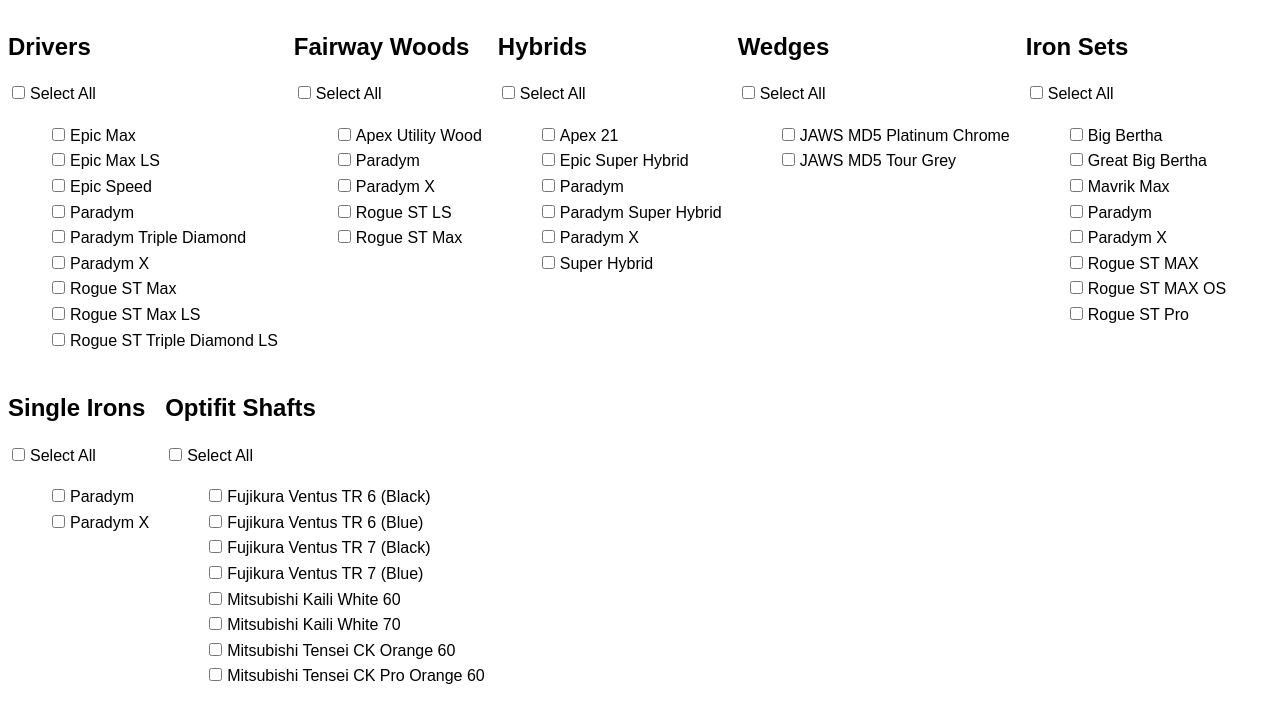
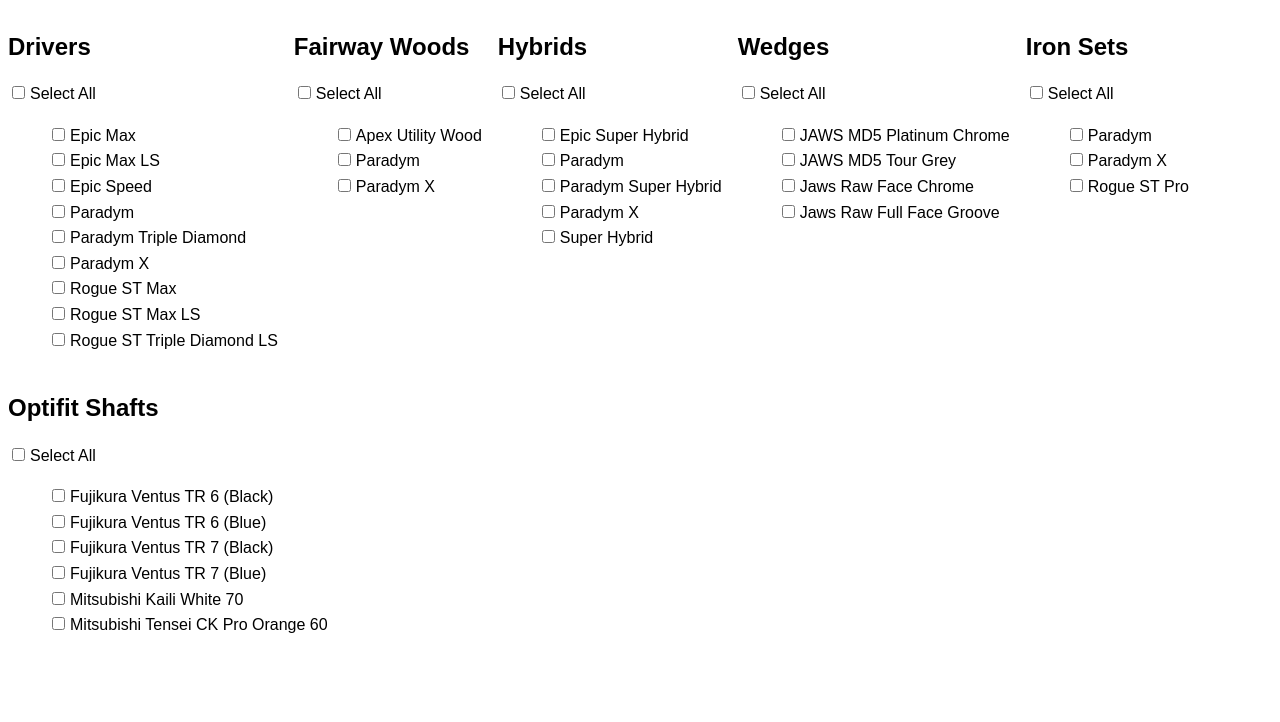
Before and after one commit to whutshisname/golf-scraper, a Next.js app: page / in a window 1280 px wide. Shown: the top 722 px of the page. Built offline with nearby package versions, Linux system fonts and the light colour scheme.

Commit message:
Update:  - Add new Wedges - Remove individual clubs we don't watch - Modify sort to move Null to end

```diff
--- a/src/components/TableDisplay.js
+++ b/src/components/TableDisplay.js
@@ -54,7 +54,7 @@
         }
         return acc;
       }, {});
-      return { id: product.pid + "-" + variantIndex, ...variantObj, product: product.pid };
+      return { id: product.pid + '-' + variantIndex, ...variantObj, product: product.pid };
     })
   );
 
@@ -68,47 +68,48 @@
   );
 
   function customSortComparator(v1, v2, cellParams1, cellParams2) {
-    const getPrice = value => {
+    const getPrice = (value) => {
       if (Array.isArray(value) && value[1] && value[1] !== '-') {
         return parseFloat(value[1].replace('$', ''));
       }
-      return null;  // using null to represent empty values (i.e., '-')
-    }
+      return null;
+    };
 
     const price1 = getPrice(v1);
     const price2 = getPrice(v2);
 
-    // Safely check if sortModel exists and has items
-    const sortModelExists = cellParams1.sortModel && cellParams1.sortModel.length;
-    const orderDirection = sortModelExists && cellParams1.sortModel[0].sort === 'asc' ? 1 : -1;
+    // Ensure sortModel is defined and extract the sort direction
+    const sortModelExists = cellParams1.api && cellParams1.api.getSortModel && cellParams1.api.getSortModel().length;
+    const isAsc = sortModelExists && cellParams1.api.getSortModel()[0].sort === 'asc';
+
+    console.log('isAsc',isAsc);
 
     if (price1 === null && price2 === null) return 0;
-    if (price1 === null) return 1;  // Always place null at the bottom
-    if (price2 === null) return -1; // Always place null at the bottom
+    if (price1 === null) return isAsc ? 1 : -1;
+    if (price2 === null) return isAsc ? -1 : 1;
 
-    return (price1 - price2) * orderDirection;
+    return price1 - price2;
   }
 
-  const toolbarRef = useRef(null);  // This ref is used to capture the toolbar's width
-  const [toolbarWidth, setToolbarWidth] = useState('100%');  // Start with 100% as default
+  const toolbarRef = useRef(null);
+  const [toolbarWidth, setToolbarWidth] = useState('100%');
 
   useEffect(() => {
     if (toolbarRef.current) {
-      setToolbarWidth(toolbarRef.current.offsetWidth + 'px');  // Capture the width once the component mounts
+      setToolbarWidth(toolbarRef.current.offsetWidth + 'px');
     }
   }, []);
 
   function FiltersToolbar() {
-    // Determine unique values for each label
     const uniqueValues = {};
-    variantLabels.forEach(label => {
-      uniqueValues[label] = [...new Set(variants.map(variant => variant[label]))].filter(value => value);
+    variantLabels.forEach((label) => {
+      uniqueValues[label] = [...new Set(variants.map((variant) => variant[label]))].filter((value) => value);
     });
 
     return (
       <div
         ref={toolbarRef}
-        style={{ display: 'flex', justifyContent: 'flex-start', padding: '8px', background: '#f5f5f5' }} // justifyContent is changed to 'flex-start'
+        style={{ display: 'flex', justifyContent: 'flex-start', padding: '8px', background: '#f5f5f5' }}
       >
         {variantLabels.map((label) => {
           if (
@@ -123,7 +124,7 @@
             return null;
           }
           return (
-            <div key={label} style={{ display: 'flex', flexDirection: 'column', alignItems: 'center', marginRight: '16px' }}> {/* added marginRight for spacing between filters */}
+            <div key={label} style={{ display: 'flex', flexDirection: 'column', alignItems: 'center', marginRight: '16px' }}>
               <span>{label}</span>
               <Select
                 onBlur={(e) => e.stopPropagation()}
@@ -141,8 +142,8 @@
                   borderStyle: 'solid',
                   backgroundColor: 'white',
                 }}
-                onMouseOver={(e) => e.currentTarget.style.backgroundColor = 'rgba(0, 0, 0, 0.05)'}
-                onMouseOut={(e) => e.currentTarget.style.backgroundColor = 'white'}
+                onMouseOver={(e) => (e.currentTarget.style.backgroundColor = 'rgba(0, 0, 0, 0.05)')}
+                onMouseOut={(e) => (e.currentTarget.style.backgroundColor = 'white')}
                 IconComponent={ArrowDropDownIcon}
               >
                 <MenuItem value="">All</MenuItem>
@@ -172,24 +173,17 @@
         field: label,
         headerName: label,
         flex: label === 'Shaft Type' ? 5 : 1,
-        renderCell: (params) => params.value ? parseVariantValue(params.value) : '-',
+        renderCell: (params) => (params.value ? parseVariantValue(params.value) : '-'),
         disableClickEventBubbling: true,
         renderHeader: () => label,
       };
 
-      if (
-        label === 'Outlet' ||
-        label === 'Like New' ||
-        label === 'Very Good' ||
-        label === 'Good' ||
-        label === 'Average'
-      ) {
+      if (label === 'Outlet' || label === 'Like New' || label === 'Very Good' || label === 'Good' || label === 'Average') {
         columnConfig.sortComparator = customSortComparator;
       }
 
       return columnConfig;
-    })
-
+    }),
   ];
 
   return (
@@ -214,5 +208,4 @@
   );
 }
 
-
 export default ProductTable;
--- a/src/data/clubTypes.json
+++ b/src/data/clubTypes.json
@@ -60,21 +60,6 @@
       "pid": "fwoods-2023-paradym"
     },
     {
-      "cgid": "fairway-woods",
-      "displayValue": "Rogue ST LS",
-      "pid": "fwoods-2022-rogue-st-ls"
-    },
-    {
-      "cgid": "fairway-woods",
-      "displayValue": "Rogue ST Max",
-      "pid": "fwoods-2022-rogue-st-max"
-    },
-    {
-      "cgid": "hybrids",
-      "displayValue": "Apex 21",
-      "pid": "hybrids-2021-apex"
-    },
-    {
       "cgid": "hybrids",
       "displayValue": "Epic Super Hybrid",
       "pid": "hybrids-2022-epic-super"
@@ -100,16 +85,6 @@
       "pid": "irons-2022-rogue-st-pro"
     },
     {
-      "cgid": "single-irons",
-      "displayValue": "Paradym",
-      "pid": "irons-2023-paradym"
-    },
-    {
-      "cgid": "single-irons",
-      "displayValue": "Paradym X",
-      "pid": "irons-2023-paradym-x"
-    },
-    {
       "cgid": "iron-sets",
       "displayValue": "Paradym X",
       "pid": "irons-2023-paradym-x"
@@ -120,49 +95,14 @@
       "pid": "irons-2023-paradym"
     },
     {
-      "cgid": "iron-sets",
-      "displayValue": "Rogue ST MAX",
-      "pid": "irons-2022-rogue-st-max"
-    },
-    {
-      "cgid": "iron-sets",
-      "displayValue": "Rogue ST MAX OS",
-      "pid": "irons-2022-rogue-st-max-os"
-    },
-    {
-      "cgid": "iron-sets",
-      "displayValue": "Great Big Bertha",
-      "pid": "irons-2023-gbb"
-    },
-    {
-      "cgid": "iron-sets",
-      "displayValue": "Big Bertha",
-      "pid": "irons-2023-big-bertha"
-    },
-    {
-      "cgid": "iron-sets",
-      "displayValue": "Mavrik Max",
-      "pid": "irons-2020-mavrik-max"
-    },
-    {
       "cgid": "optifit-shafts",
       "displayValue": "Mitsubishi Tensei CK Pro Orange 60",
       "pid": "shafts-optifit-2-mitsubishi-tensei-ck-pro-orange-60"
     },
     {
       "cgid": "optifit-shafts",
-      "displayValue": "Mitsubishi Kaili White 60",
-      "pid": "shafts-optifit-2-mitsubishi-kaili-white-60"
-    },
-    {
-      "cgid": "optifit-shafts",
       "displayValue": "Mitsubishi Kaili White 70",
       "pid": "shafts-optifit-2-mitsubishi-kaili-white-70"
-    },
-    {
-      "cgid": "optifit-shafts",
-      "displayValue": "Mitsubishi Tensei CK Orange 60",
-      "pid": "shafts-optifit-2-mca-tensei-orange-60-graphite-shaft"
     },
     {
       "cgid": "optifit-shafts",
@@ -198,5 +138,15 @@
       "cgid": "hybrids",
       "displayValue": "Paradym Super Hybrid",
       "pid": "hybrids-2023-paradym-super"
+    },
+    {
+      "cgid": "wedges",
+      "displayValue": "Jaws Raw Full Face Groove",
+      "pid": "wedges-2023-jaws-raw-full-face-chrome"
+    },
+    {
+      "cgid": "wedges",
+      "displayValue": "Jaws Raw Face Chrome",
+      "pid": "wedges-2022-jaws-raw-chrome"
     }
   ]
```
